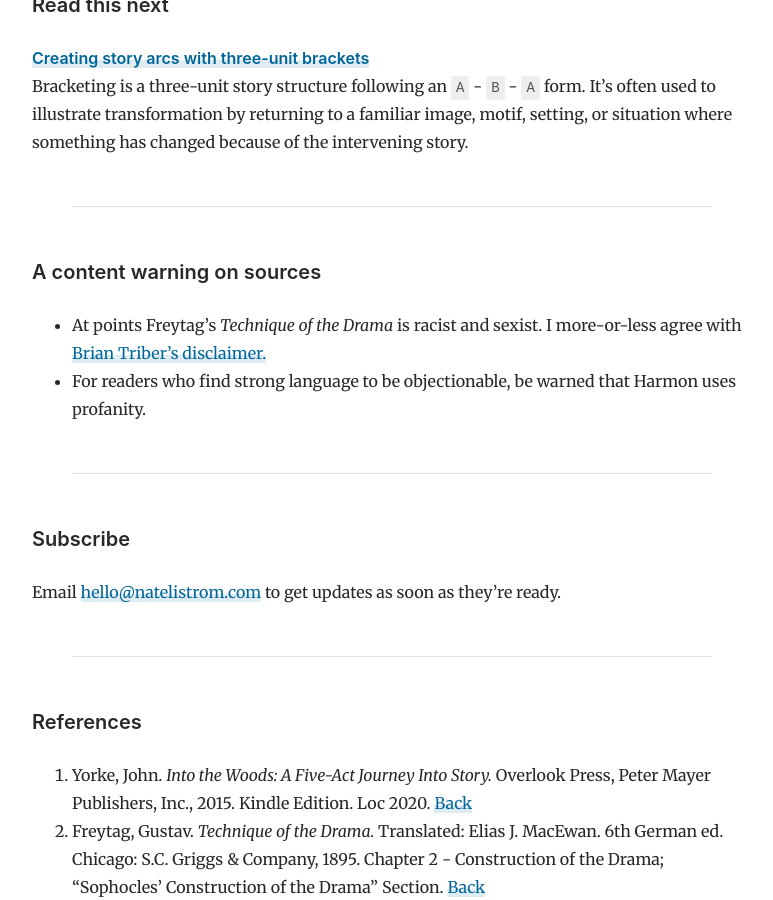
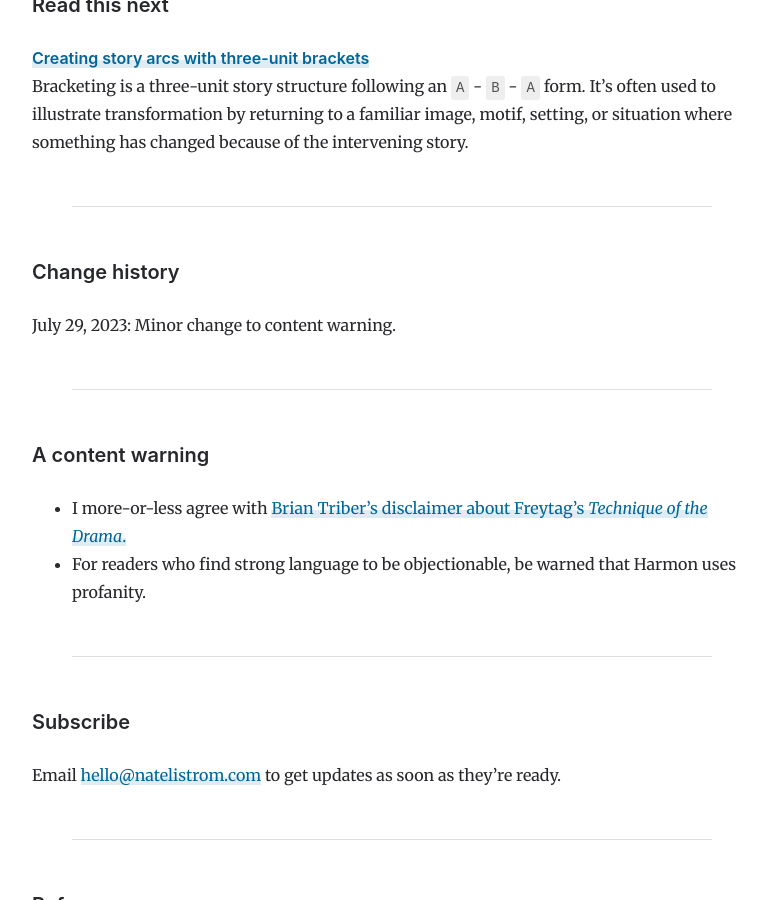
Before and after one commit to natelistrom/natelistrom.github.io, a Jekyll site: the page built from _posts/2023-01-16-bracketing2.md, in a window 1280 px wide and 900 px high, scrolled down 5868 px. Shown: the whole window, without its empty margins (248-1021 px from the left). Built offline with Jekyll 4.4.1, drawn with Linux system fonts in a browser that asks for light colours.

Commit message:
Update content warning in bracketing post

```diff
--- a/_posts/2023-01-16-bracketing2.md
+++ b/_posts/2023-01-16-bracketing2.md
@@ -89,7 +89,13 @@ Bracketing is a three-unit story structure following an `A` - `B` - `A` form. It
 
 ---
 
-#### A content warning on sources
+#### Change history
 
-- At points Freytag's _Technique of the Drama_ is racist and sexist. I more-or-less agree with <a href="https://www.briantriber.com/WritingSamples/Freytag_Drama/Freytag_TOC.html">Brian Triber's disclaimer.</a>
+July 29, 2023: Minor change to content warning.
+
+---
+
+#### A content warning
+
+- I more-or-less agree with <a href="https://www.briantriber.com/WritingSamples/Freytag_Drama/Freytag_TOC.html">Brian Triber's disclaimer about Freytag's _Technique of the Drama_.</a>
 - For readers who find strong language to be objectionable, be warned that Harmon uses profanity.
```
